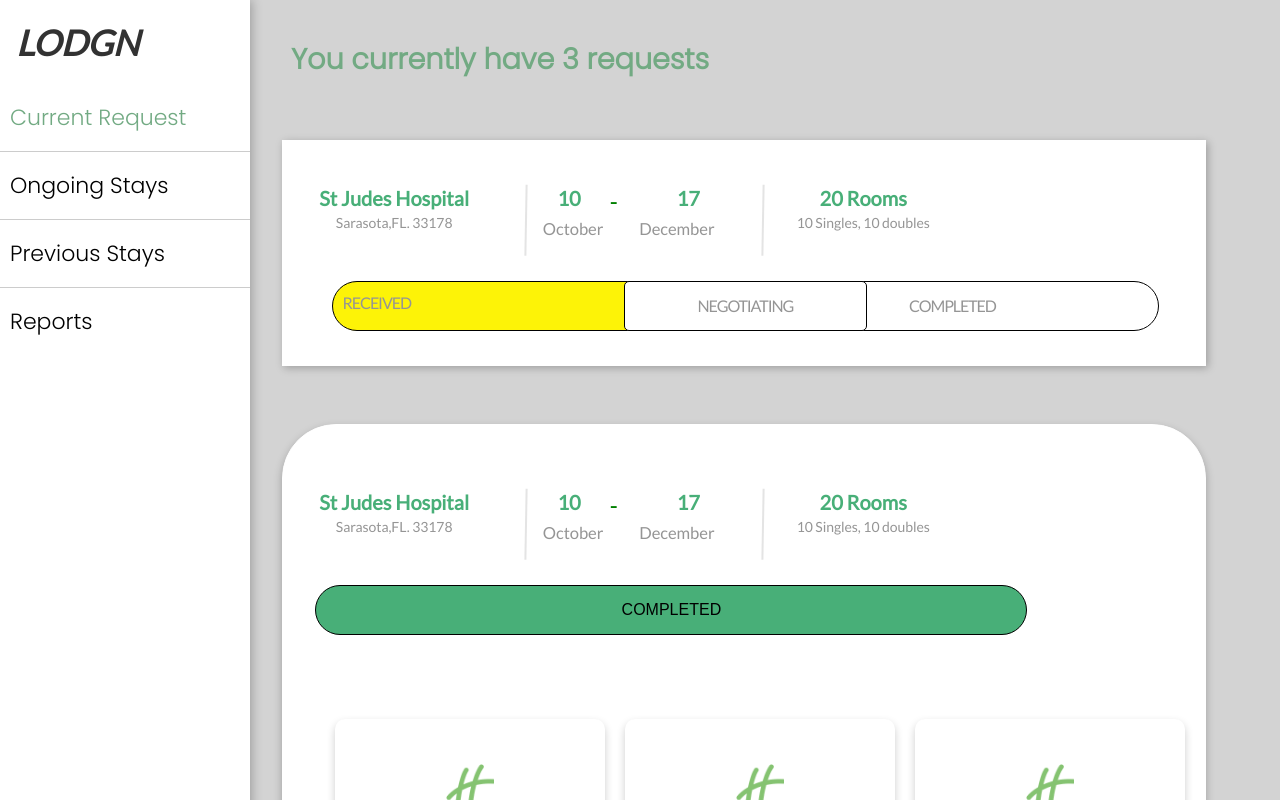
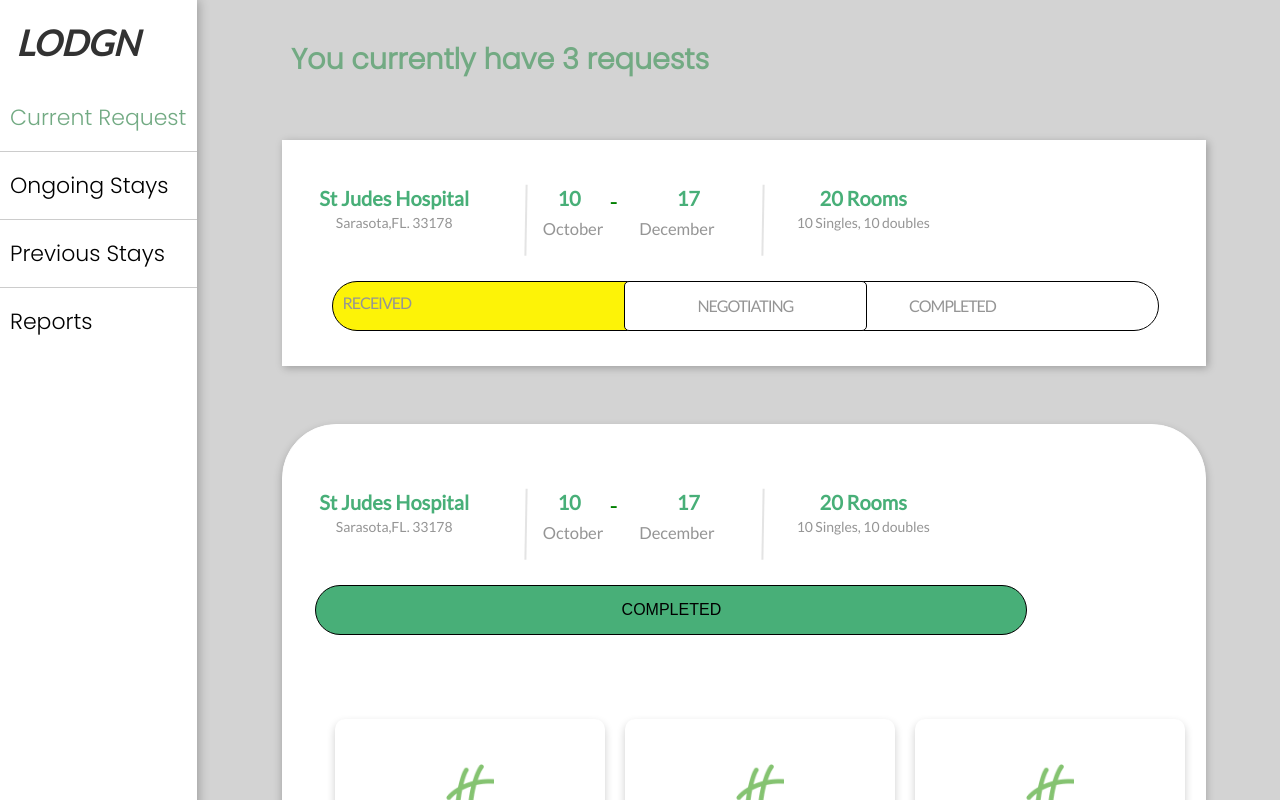
Before and after one commit to TahaAhmed63/basic-React-hospital-design, a React (Create React App) app: page / in a window 1280 px wide. Shown: the top 800 px of the page. Built offline with nearby package versions, Linux system fonts and the light colour scheme.

Commit message:
first commit

```diff
--- a/src/Sidebar.css
+++ b/src/Sidebar.css
@@ -16,15 +16,15 @@ body {
 }
 
 .sidebar {
+  background-color: #fff;
+  box-shadow: 2px 0 10px rgba(0,0,0,.25);
+  display: flex;
+  flex-direction: column;
+  height: 1117px;
+  left: 0;
   position: absolute;
   top: 0;
-  left: 0;
-  height: 1117px;
-  width: 250px;
-  background-color: #FFFFFF;
-  box-shadow: 2px 0px 10px rgba(0, 0, 0, 0.25);
-  display: flex;
-  flex-direction: column;
+  width: 197px;
 }
 
 
```
